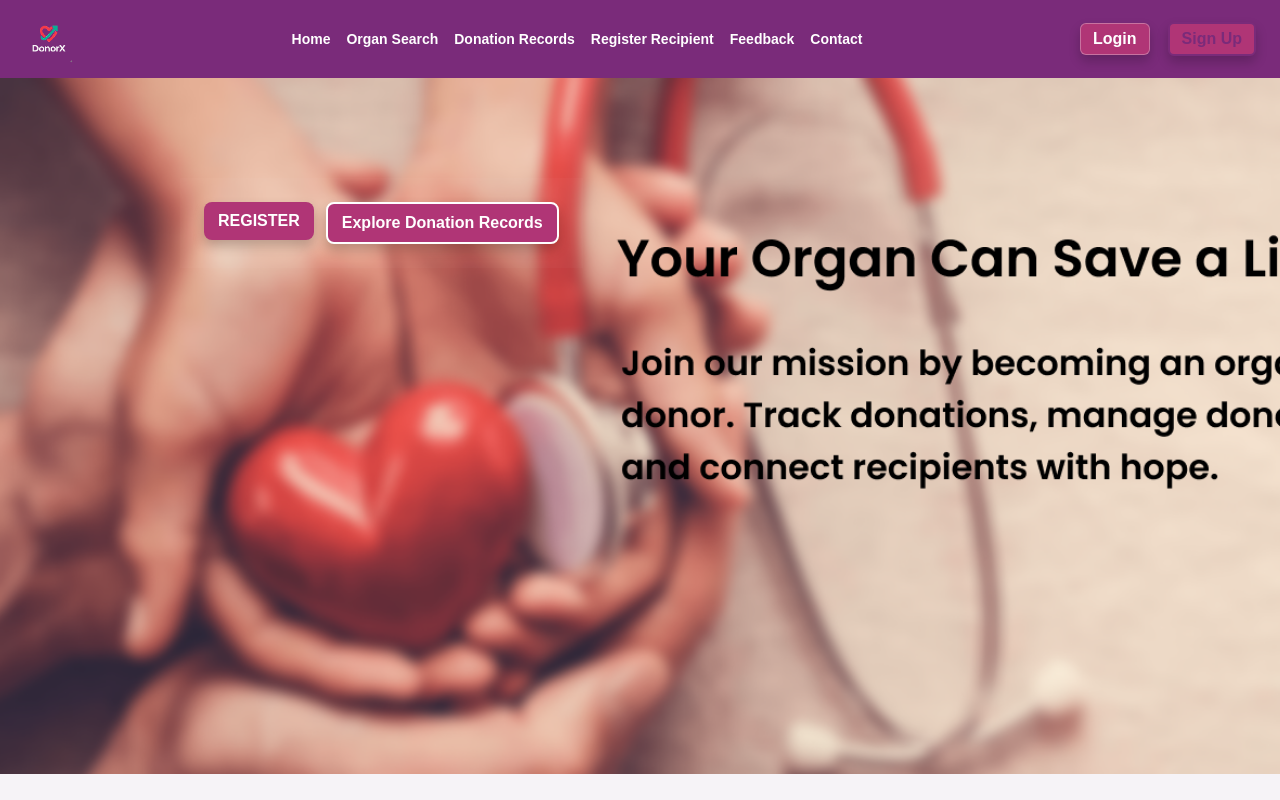
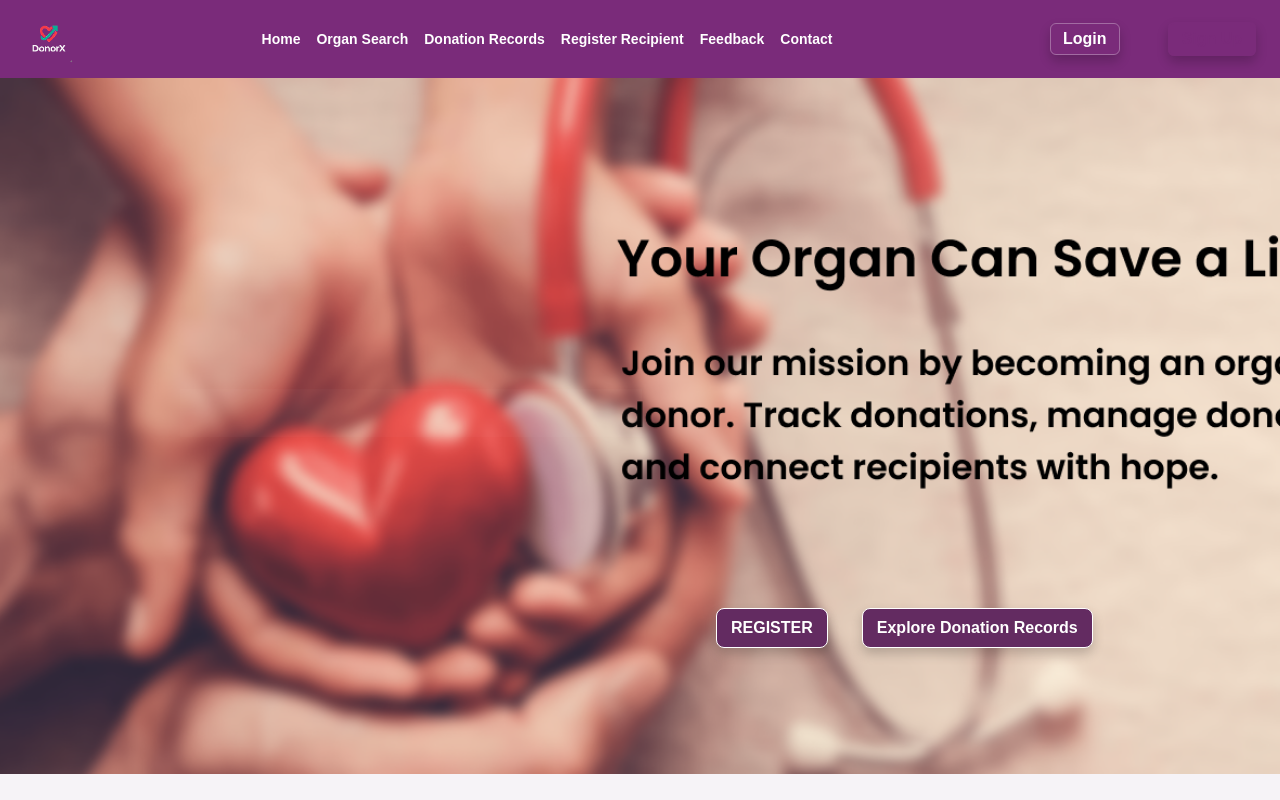
Before and after one commit to EpochBioSynthe/donorx_frontend, a React (Create React App) app: page / in a window 1280 px wide. Shown: the top 800 px of the page. Built offline with nearby package versions, Linux system fonts and the light colour scheme.

Commit message:
finnish create the register btn and explore donation button in home page

```diff
--- a/src/css/Home.css
+++ b/src/css/Home.css
@@ -94,6 +94,7 @@ body, html {
     padding: 24px;
     background: rgba(255,255,255,0.02);
     margin-left: 0;
+    flex: 1;
 }
 .hero-left h1 {
     font-size: 32px;
@@ -106,24 +107,55 @@ body, html {
     margin-bottom: 16px;
     line-height: 1.4;
 }
+.hero-right {
+    /* Text එක සහ Buttons අඩංගු නව Container එක */
+    /* මෙමගින් Text සහ Buttons සිරස් අතට (Vertical) පෙළ ගැසෙයි */
+    flex: 1;
+    display: block;
+    flex-direction: column;
+    text-align: left;
+    padding-top: 180px; /* Buttons ටික Text එකට යටින් පිහිටීමට ඉහළින් ඉඩ දෙන්න */
+    padding-left: 20px;
+
+    /* ඔබගේ Image එකේ ඇති පරිදි, Hero Right එකට අවශ්‍ය styles මෙහිදී යෙදිය හැකියි */
+    color: white;
+    max-width: none;  /* අවශ්‍ය නම් පළල සීමා කරන්න */
+     /* අවශ්‍ය නම් ටිකක් පහළට ගෙන ඒමට */
+
+    /* ⚠️ මෙය Hero Content එක තුළ තිබිය යුතුය. */
+    position: relative;
+    z-index: 3;
+    color: transparent;
+}
 
 /* CTA buttons */
-.cta-group { display:flex; gap:12px; flex-wrap:wrap; }
+.cta-group {
+    display:flex;
+    gap:4px;
+    flex-wrap:wrap;
+
+    /* ⚡️⚡️ නිවැරදි කිරීම: Buttons ටික Text එකට යටින් තැබීමට margin-top දෙන්න ⚡️⚡️ */
+   margin-top: 250px /* Text එක සහ Buttons අතර පරතරය */
+}
 .btn {
+
     padding: 10px 18px;
     border-radius: 22px;
     border: none;
     cursor: pointer;
     font-weight: 600;
     box-shadow: 0 6px 12px rgba(0,0,0,0.2);
+    margin-left: 30px;
+
 }
 .btn.primary {
-    background: var(--primary);
+    background-color: #632B61;
     color: white;
+    border: 1px solid white;
 }
 .btn.outline {
-    background: transparent;
-    border: 2px solid white;
+     background-color: #632B61;;
+    border: 1px solid white;
     color: white;
 }
 
@@ -212,7 +244,8 @@ body, html {
 .section-title-h{
     font-size:40px;
     margin-bottom:-165px;
-    color:var(--muted);
+    color:black;
+    font-family: Arial, Helvetica, sans-serif;
     padding-top: 70px;
     letter-spacing:1px;
     padding-bottom: 250px;
--- a/src/css/RecipientRegistration.css
+++ b/src/css/RecipientRegistration.css
@@ -82,7 +82,7 @@
 }
 
 /* 4. Buttons */
-.btn {
+.btn-1 {
     background: #B03576 !important;
     color: white;
     border: none;
--- a/src/pages/Home.jsx
+++ b/src/pages/Home.jsx
@@ -29,14 +29,15 @@ export default function Home() {
     <div className="hero-content container">
         <div className="hero-left">
 
-            <div className="cta-group">
-                {/* Buttons using React Router's Link */}
+
+        </div>
+
+        <div className="hero-right">
+          <div className="cta-group">
+                {/* Buttons දැනටමත් මෙහි ඇත */}
                 <Link to="/signup"><button className="btn primary">REGISTER</button></Link>
                 <Link to="/donation-record"><button className="btn outline">Explore Donation Records</button></Link>
             </div>
-        </div>
-
-        <div className="hero-right">
             {/* This div remains empty for layout padding/flex balancing */}
         </div>
     </div>
--- a/src/pages/RecipientRegistration.jsx
+++ b/src/pages/RecipientRegistration.jsx
@@ -176,7 +176,7 @@ export default function RecipientRegistration(){
                     </div>
 
                     <div className="button-group">
-                         <button type="submit" className="btn">Register</button>
+                         <button type="submit" className="btn-1">Register</button>
                     </div>
                     </div>
                 </div>
```
